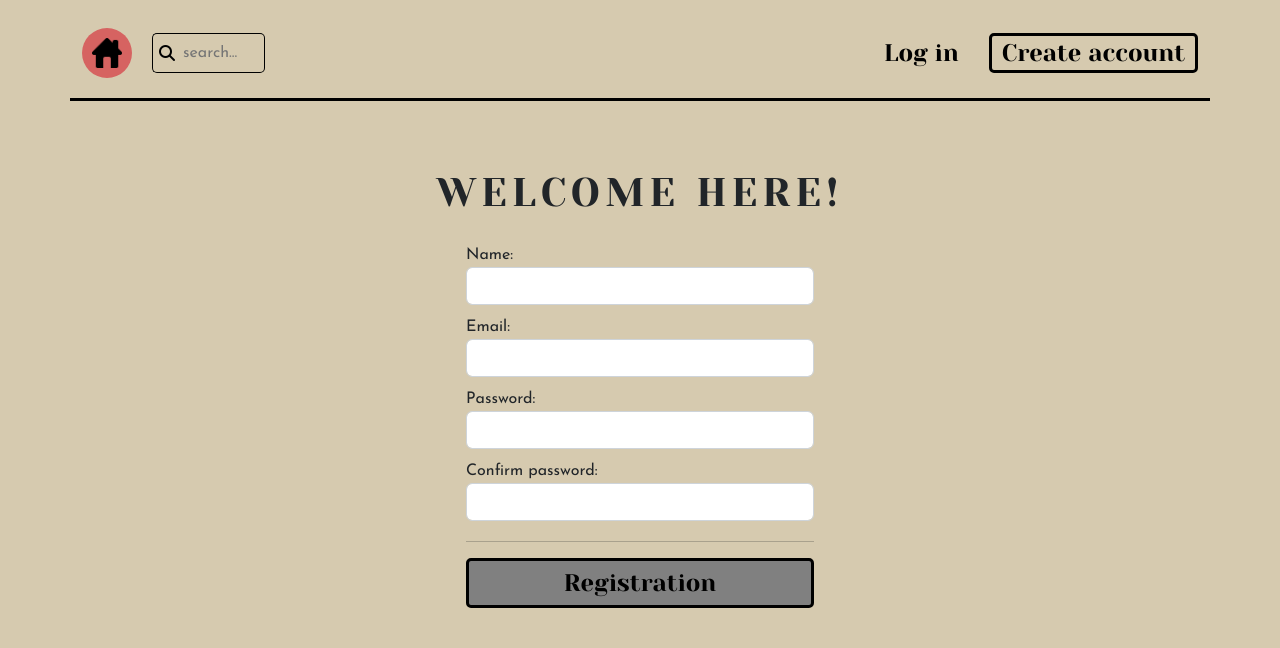
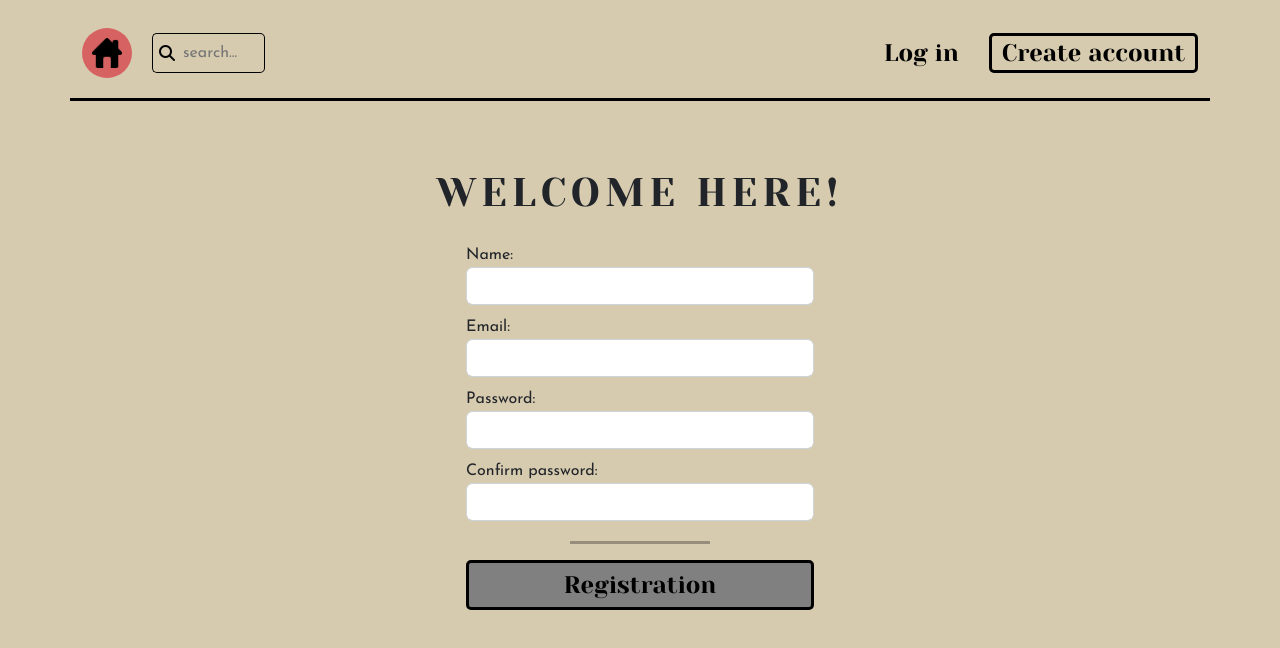
Before and after one commit to d3meter/ui-challenge-frontend, an Angular app: page / in a window 1280 px wide. Shown: the top 648 px of the page. Built offline with nearby package versions, Linux system fonts and the light colour scheme.

Commit message:
change style in header and globally

```diff
--- a/src/app/header/header.component.scss
+++ b/src/app/header/header.component.scss
@@ -20,11 +20,11 @@
         width: auto;
         border-radius: 50%;
         padding: 10px;
-        transition: 0.3s ease-in-out;
+        transition: transform 0.3s ease-out;
       }
       .home-button:hover {
-        scale: 1.2;
-        transition: 0.3s ease-in-out;
+          transform: scale(1.2);
+          transition: transform 0.3s ease-out;
       }
       .search-field {
         height: 40px;
@@ -99,6 +99,11 @@
         .framed-button {
           border-radius: 5px;
           border: 3px black solid;
+          transition: transform 0.5s ease-out;
+        }
+        .framed-button:hover {
+          transform: scale(1.2);
+          transition: transform 0.5s ease-out;
         }
       }
     }
--- a/src/styles.css
+++ b/src/styles.css
@@ -13,6 +13,13 @@ body label,
 body p,
 body input {
   font-family: "Josefin Sans", sans-serif;
+}
+body hr {
+  border-width: 0;
+  height: 3px;
+  background-color: black;
+  opacity: 0.3;
+  margin-inline: 30%;
 }
 body .form-control:focus {
   border-color: #aca38e;
--- a/src/styles.scss
+++ b/src/styles.scss
@@ -12,6 +12,13 @@ body {
   p,
   input {
     font-family: "Josefin Sans", sans-serif;
+  }
+  hr {
+    border-width: 0;
+    height: 3px;
+    background-color: black;
+    opacity: .3;
+    margin-inline: 30%;
   }
   .form-control:focus {
     border-color: #aca38e;
```
Also changed, not shown: src/app/header/header.component.css (+8 -3 lines), 2 other files (tests, documents, lock files or other folders).
